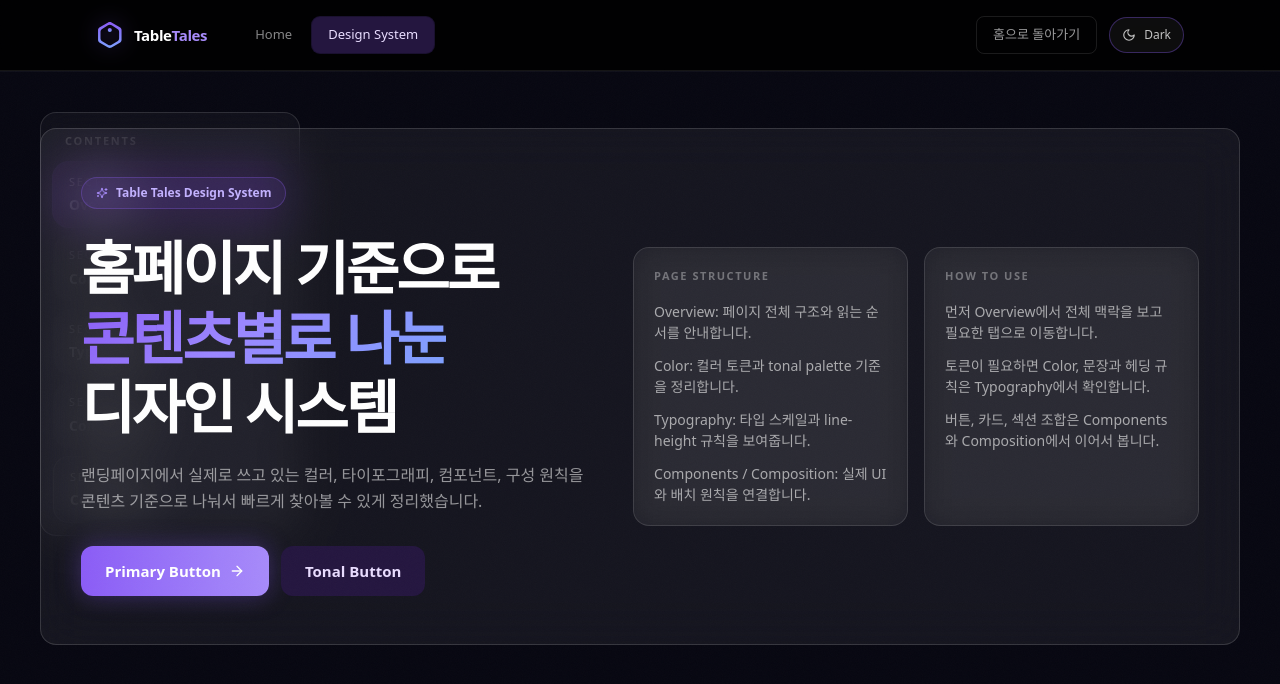
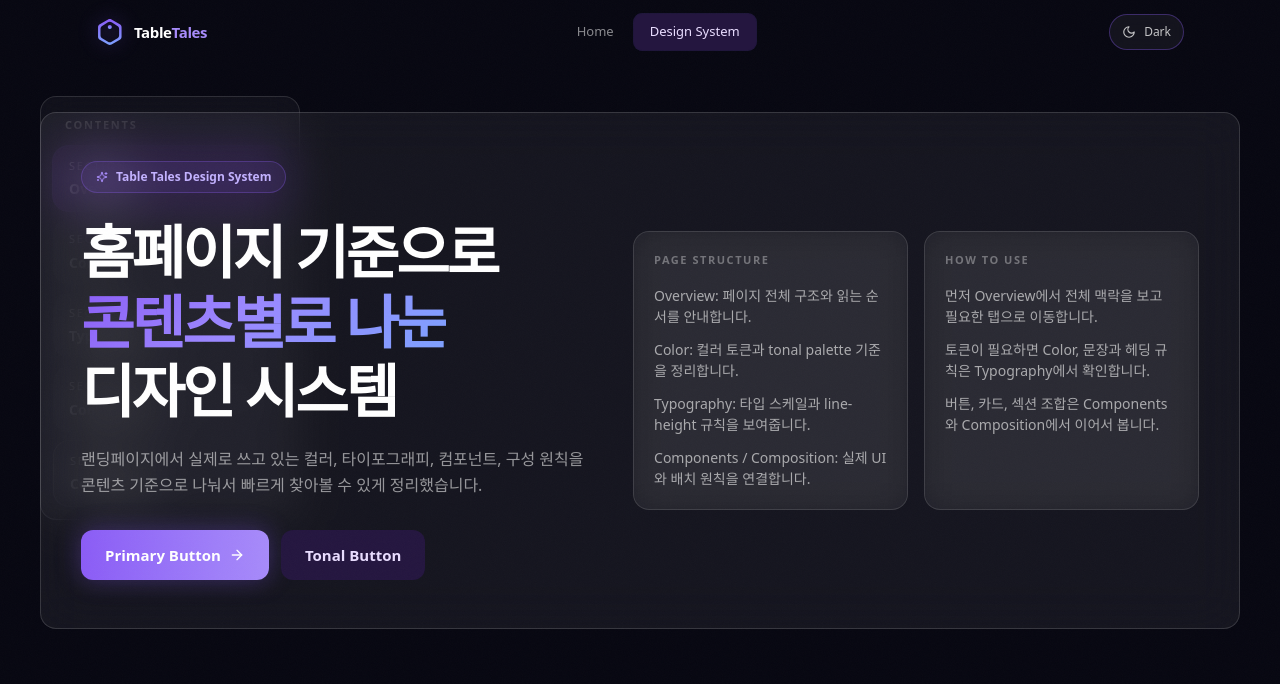
Before and after one commit to seola0114/table-tales, a Next.js app: page /design-system/overview in a window 1280 px wide. Shown: the top 684 px of the page. Built offline with nearby package versions, Linux system fonts and the light colour scheme; a web font is replaced by a local one.

Commit message:
Unify GNB across all pages using shared Header component
Co-Authored-By: Claude Sonnet 4.6 <noreply@anthropic.com>

```diff
--- a/app/design-system/_components/design-system-shell.tsx
+++ b/app/design-system/_components/design-system-shell.tsx
@@ -3,8 +3,7 @@
 import Link from "next/link";
 import { useState, type ReactNode } from "react";
 import { ChevronDown } from "lucide-react";
-import LogoMark from "@/components/ui/LogoMark";
-import ThemeToggle from "@/components/landing/ThemeToggle";
+import Header from "@/components/landing/Header";
 import { componentGuideItems, designSystemTabs } from "./content";
 
 type TabId = (typeof designSystemTabs)[number]["id"];
@@ -101,47 +100,7 @@ export default function DesignSystemShell({
 }) {
   return (
     <main className="min-h-screen bg-[#070711] text-white">
-      <header className="fixed left-0 right-0 top-0 z-50 border-b border-white/[0.08] bg-black/84 backdrop-blur-xl shadow-[0_1px_0_0_rgba(255,255,255,0.04)]">
-        <div className="mx-auto flex w-full max-w-6xl items-center justify-between px-6 py-4 lg:px-8">
-          <div className="flex items-center gap-4 md:gap-6 lg:gap-8">
-            <Link href="/" className="flex items-center gap-2.5 group">
-              <LogoMark
-                width={28}
-                height={28}
-                className="drop-shadow-[0_0_10px_rgba(139,92,246,0.42)] group-hover:drop-shadow-[0_0_18px_rgba(125,162,255,0.32)] transition-all duration-300"
-              />
-              <span className="text-[15px] font-semibold tracking-tight text-white">
-                Table<span className="text-[#A78BFA]">Tales</span>
-              </span>
-            </Link>
-
-            <nav className="hidden md:flex items-center gap-1">
-              <Link
-                href="/"
-                className="px-4 py-2 text-[13px] font-medium text-white/52 transition-colors duration-200 rounded-lg hover:bg-white/[0.04] hover:text-[#A78BFA]"
-              >
-                Home
-              </Link>
-              <Link
-                href="/design-system/overview"
-                className="px-4 py-2 text-[13px] font-medium rounded-lg bg-[#24163F] text-[#E9DDFF] shadow-[0_0_0_1px_rgba(139,92,246,0.18)]"
-              >
-                Design System
-              </Link>
-            </nav>
-          </div>
-
-          <div className="flex items-center gap-3">
-            <Link
-              href="/"
-              className="hidden sm:inline-flex rounded-lg border border-white/[0.1] px-4 py-2 text-[13px] font-medium text-white/60 transition-colors duration-200 hover:text-[#A78BFA]"
-            >
-              홈으로 돌아가기
-            </Link>
-            <ThemeToggle />
-          </div>
-        </div>
-      </header>
+      <Header />
 
       <div className="absolute inset-0 -z-10">
         <div
@@ -157,9 +116,9 @@ export default function DesignSystemShell({
         <div className="absolute right-0 top-[20%] h-[520px] w-[520px] rounded-full bg-[#7DA2FF]/8 blur-3xl" />
       </div>
 
-      <div className="mx-auto flex w-full max-w-7xl flex-col gap-12 px-6 pb-12 pt-28 lg:px-10 lg:pb-16 lg:pt-32">
+      <div className="mx-auto flex w-full max-w-7xl flex-col gap-12 px-6 pb-12 pt-8 lg:px-10 lg:pb-16 lg:pt-12">
         <div>
-          <aside className="hidden lg:fixed lg:left-6 lg:top-28 lg:block lg:w-[240px] xl:left-10 xl:w-[260px]">
+          <aside className="hidden lg:fixed lg:left-6 lg:top-24 lg:block lg:w-[240px] xl:left-10 xl:w-[260px]">
             <section className="glass-card p-3">
               <div className="mb-3 px-3 pt-2">
                 <p className="text-[11px] font-semibold uppercase tracking-[0.16em] text-white/30">Contents</p>
--- a/components/landing/Header.tsx
+++ b/components/landing/Header.tsx
@@ -1,8 +1,10 @@
 "use client";
 
 import { useState, useEffect } from "react";
+import { usePathname } from "next/navigation";
 import { motion, AnimatePresence } from "framer-motion";
 import { Menu, X } from "lucide-react";
+import Link from "next/link";
 import LogoMark from "@/components/ui/LogoMark";
 import ThemeToggle from "@/components/landing/ThemeToggle";
 
@@ -14,12 +16,18 @@ const navLinks = [
 export default function Header() {
   const [scrolled, setScrolled] = useState(false);
   const [mobileOpen, setMobileOpen] = useState(false);
+  const pathname = usePathname();
 
   useEffect(() => {
     const onScroll = () => setScrolled(window.scrollY > 24);
     window.addEventListener("scroll", onScroll, { passive: true });
     return () => window.removeEventListener("scroll", onScroll);
   }, []);
+
+  function isActive(href: string) {
+    if (href === "/") return pathname === "/";
+    return pathname.startsWith("/design-system");
+  }
 
   return (
     <motion.header
@@ -35,7 +43,7 @@ export default function Header() {
       <div className="w-full max-w-6xl mx-auto px-6 lg:px-8">
         <div className="flex items-center justify-between h-16">
           {/* Logo */}
-          <a href="/" className="flex items-center gap-2.5 group">
+          <Link href="/" className="flex items-center gap-2.5 group">
             <LogoMark
               width={28}
               height={28}
@@ -44,18 +52,22 @@ export default function Header() {
             <span className="text-[15px] font-semibold tracking-tight text-white">
               Table<span className="text-[#A78BFA]">Tales</span>
             </span>
-          </a>
+          </Link>
 
           {/* Desktop Nav */}
           <nav className="hidden md:flex items-center gap-1">
             {navLinks.map((link) => (
-              <a
+              <Link
                 key={link.href}
                 href={link.href}
-                className="px-4 py-2 text-[13px] font-medium text-white/52 hover:text-[#A78BFA] transition-colors duration-200 rounded-lg hover:bg-white/[0.04]"
+                className={`px-4 py-2 text-[13px] font-medium transition-colors duration-200 rounded-lg ${
+                  isActive(link.href)
+                    ? "bg-[#24163F] text-[#E9DDFF] shadow-[0_0_0_1px_rgba(139,92,246,0.18)]"
+                    : "text-white/52 hover:text-[#A78BFA] hover:bg-white/[0.04]"
+                }`}
               >
                 {link.label}
-              </a>
+              </Link>
             ))}
           </nav>
 
@@ -87,14 +99,16 @@ export default function Header() {
           >
             <div className="px-6 py-4 flex flex-col gap-1">
               {navLinks.map((link) => (
-                <a
+                <Link
                   key={link.href}
                   href={link.href}
                   onClick={() => setMobileOpen(false)}
-                  className="py-3 text-[14px] font-medium text-white/60 hover:text-[#A78BFA] transition-colors border-b border-white/[0.04] last:border-0"
+                  className={`py-3 text-[14px] font-medium transition-colors border-b border-white/[0.04] last:border-0 ${
+                    isActive(link.href) ? "text-[#A78BFA]" : "text-white/60 hover:text-[#A78BFA]"
+                  }`}
                 >
                   {link.label}
-                </a>
+                </Link>
               ))}
               <div className="pt-4 flex flex-col gap-3">
                 <div className="flex justify-start">
```
